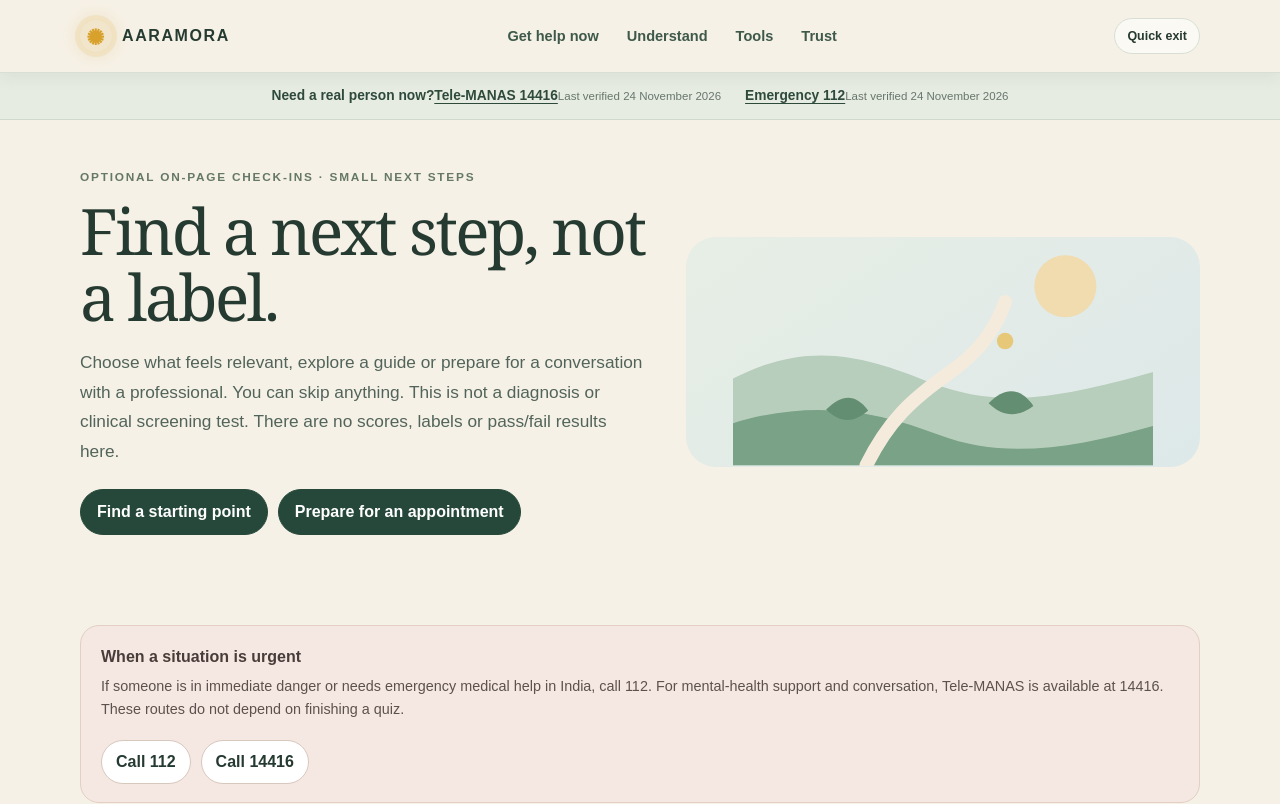
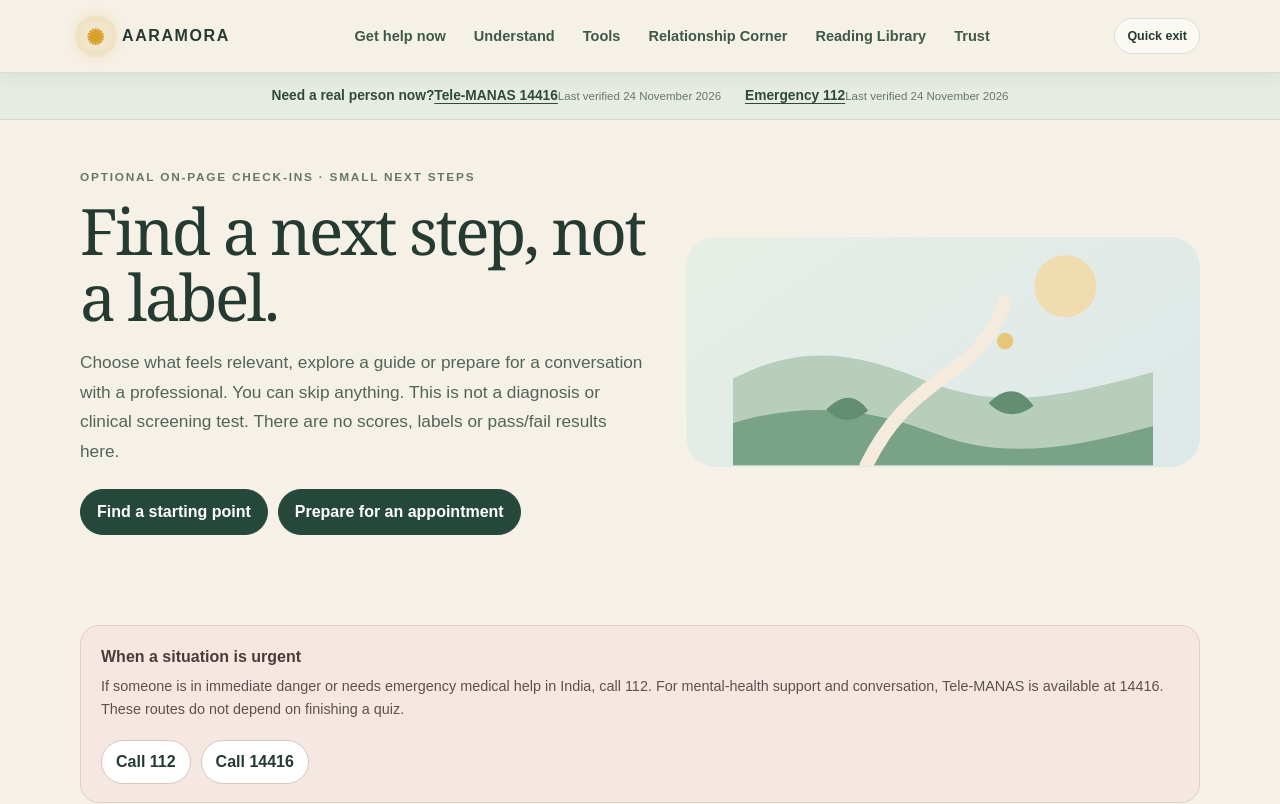
Before and after one commit to ASHISHDAITH/aaramora-platform, a plain HTML site: page check-ins.html in a window 1280 px wide. Shown: the top 804 px of the page. Drawn offline with Linux system fonts and the light colour scheme.

Commit message:
Add Relationship Corner and Reading Library to main menu

```diff
--- a/check-ins.html
+++ b/check-ins.html
@@ -34,7 +34,7 @@ h1,h2,h3{margin-top:0}h1,h2{font-family:Georgia,"Times New Roman",serif;font-wei
 <link rel="stylesheet" href="/site.css"><meta property="og:type" content="website"><meta property="og:title" content="Check-ins, Problem Bench and Appointment Preparation | AARAMORA"><meta property="og:description" content="Optional private guide-finding and appointment preparation. No diagnosis, scores or saved answers."><meta property="og:url" content="https://aaramora-platform.vercel.app/check-ins.html"><meta property="og:image" content="https://aaramora-platform.vercel.app/assets/reading-library-book-still-life.webp"><meta property="og:image:alt" content="An open antique book and a pressed flower on a quiet reading table"><meta name="twitter:card" content="summary_large_image"></head>
 <body>
 
-<a class="skip-link" href="#main">Skip to main content</a><header class="site-header"><div class="wrap header-inner"><a class="brand" href="/"><span class="brand-mark" aria-hidden="true">✺</span><span>AARAMORA</span></a><nav class="main-nav" aria-label="Main navigation"><a href="/get-help.html">Get help now</a><a href="/wellbeing.html">Understand</a><a href="/tools.html">Tools</a><a href="/trust.html">Trust</a></nav><a class="quick-exit" href="about:blank" aria-label="Quick exit to a blank page">Quick exit</a></div></header><div class="support-ribbon" role="region" aria-label="Support contacts"><div class="wrap support-ribbon-inner"><div class="support-line"><strong>Need a real person now?</strong><a href="tel:14416">Tele-MANAS 14416</a><small class="helpline-verified">Last verified 24 November 2026</small></div><div class="support-links"><a href="tel:112">Emergency 112</a><small class="helpline-verified">Last verified 24 November 2026</small></div></div></div>
+<a class="skip-link" href="#main">Skip to main content</a><header class="site-header"><div class="wrap header-inner"><a class="brand" href="/"><span class="brand-mark" aria-hidden="true">✺</span><span>AARAMORA</span></a><button class="menu-toggle" type="button" aria-expanded="false" aria-controls="site-nav">Menu</button><nav class="main-nav" id="site-nav" aria-label="Main navigation"><a href="get-help.html">Get help now</a><a href="wellbeing.html">Understand</a><a href="tools.html">Tools</a><a href="relationships.html">Relationship Corner</a><a href="reading-library.html">Reading Library</a><a href="trust.html">Trust</a></nav><a class="quick-exit" href="about:blank" aria-label="Quick exit to a blank page">Quick exit</a></div></header><div class="support-ribbon" role="region" aria-label="Support contacts"><div class="wrap support-ribbon-inner"><div class="support-line"><strong>Need a real person now?</strong><a href="tel:14416">Tele-MANAS 14416</a><small class="helpline-verified">Last verified 24 November 2026</small></div><div class="support-links"><a href="tel:112">Emergency 112</a><small class="helpline-verified">Last verified 24 November 2026</small></div></div></div>
 <main id="main">
 <section class="hero"><div class="wrap hero-grid"><div><div class="eyebrow">Optional on-page check-ins · small next steps</div><h1>Find a next step, not a label.</h1><p class="lead">Choose what feels relevant, explore a guide or prepare for a conversation with a professional. You can skip anything. This is not a diagnosis or clinical screening test. There are no scores, labels or pass/fail results here.</p><div class="hero-actions"><a class="button primary" href="#guide-finder">Find a starting point</a><a class="button" href="#womens-health-planner">Prepare for an appointment</a></div></div><div class="hero-art" role="img" aria-label="A gentle path through a garden with two stepping stones and a small warm light"><svg viewBox="0 0 460 250" fill="none" aria-hidden="true"><circle cx="364" cy="54" r="34" fill="#F0DCAF"/><path d="M0 155C85 111 148 132 218 160c75 29 142 16 242-12v102H0V155Z" fill="#B8CEBC"/><path d="M0 204c87-27 160-13 226 13 71 27 148 14 234-10v43H0v-46Z" fill="#79A286"/><path d="M146 250c24-48 48-71 92-102 31-22 49-45 60-77" stroke="#F4EBDD" stroke-width="15" stroke-linecap="round"/><path d="M102 189c17-17 32-18 46 1-16 14-31 14-46-1Z" fill="#638E71"/><path d="M280 182c18-19 35-17 49 3-17 13-34 12-49-3Z" fill="#638E71"/><circle cx="298" cy="114" r="9" fill="#E7C879"/></svg></div></div></section>
 <section class="section"><div class="wrap"><div class="urgent"><div><strong>When a situation is urgent</strong><p>If someone is in immediate danger or needs emergency medical help in India, call 112. For mental-health support and conversation, Tele-MANAS is available at 14416. These routes do not depend on finishing a quiz.</p></div><div class="urgent-links"><a href="tel:112">Call 112</a><a href="tel:14416">Call 14416</a></div></div></div></section>
```
